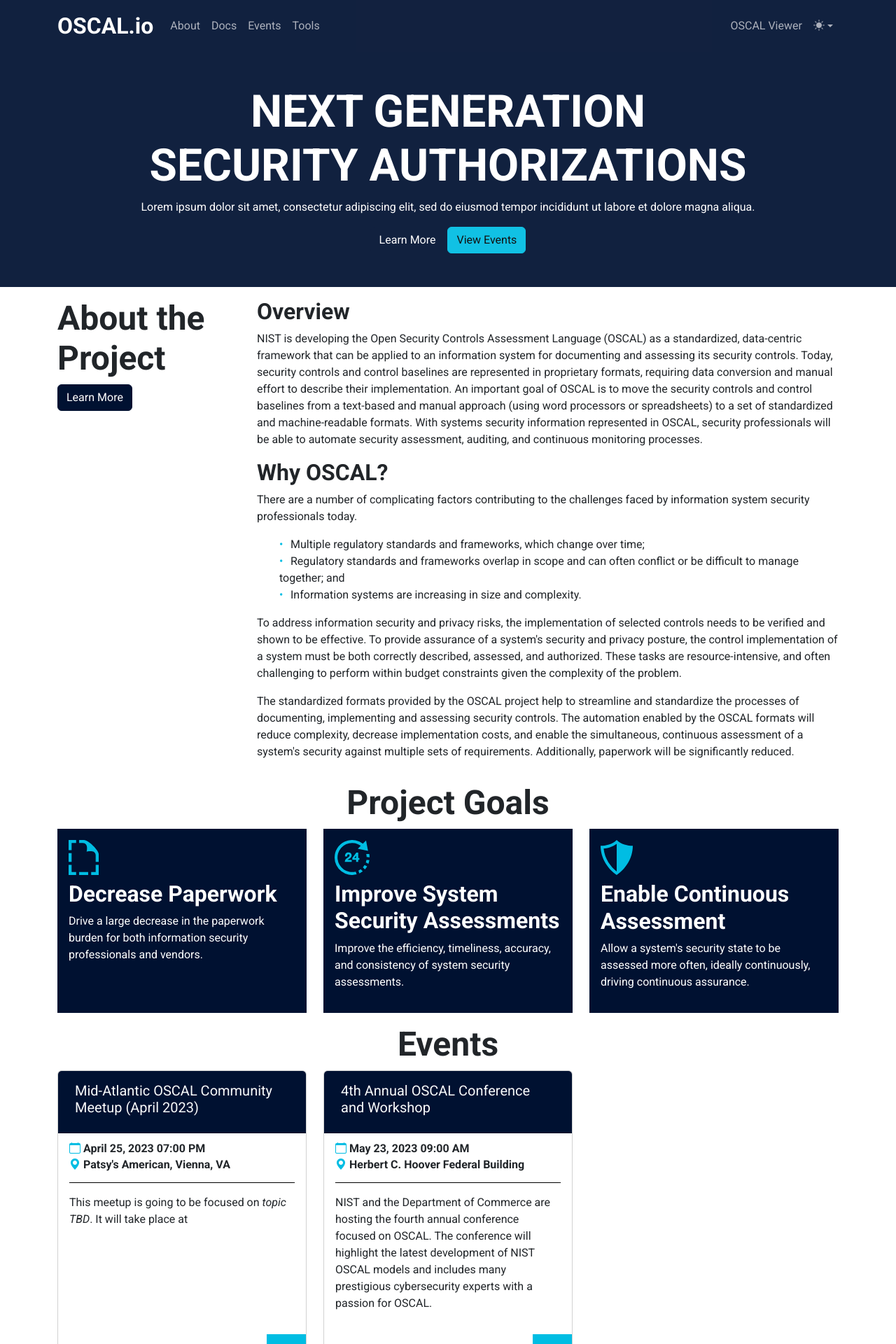
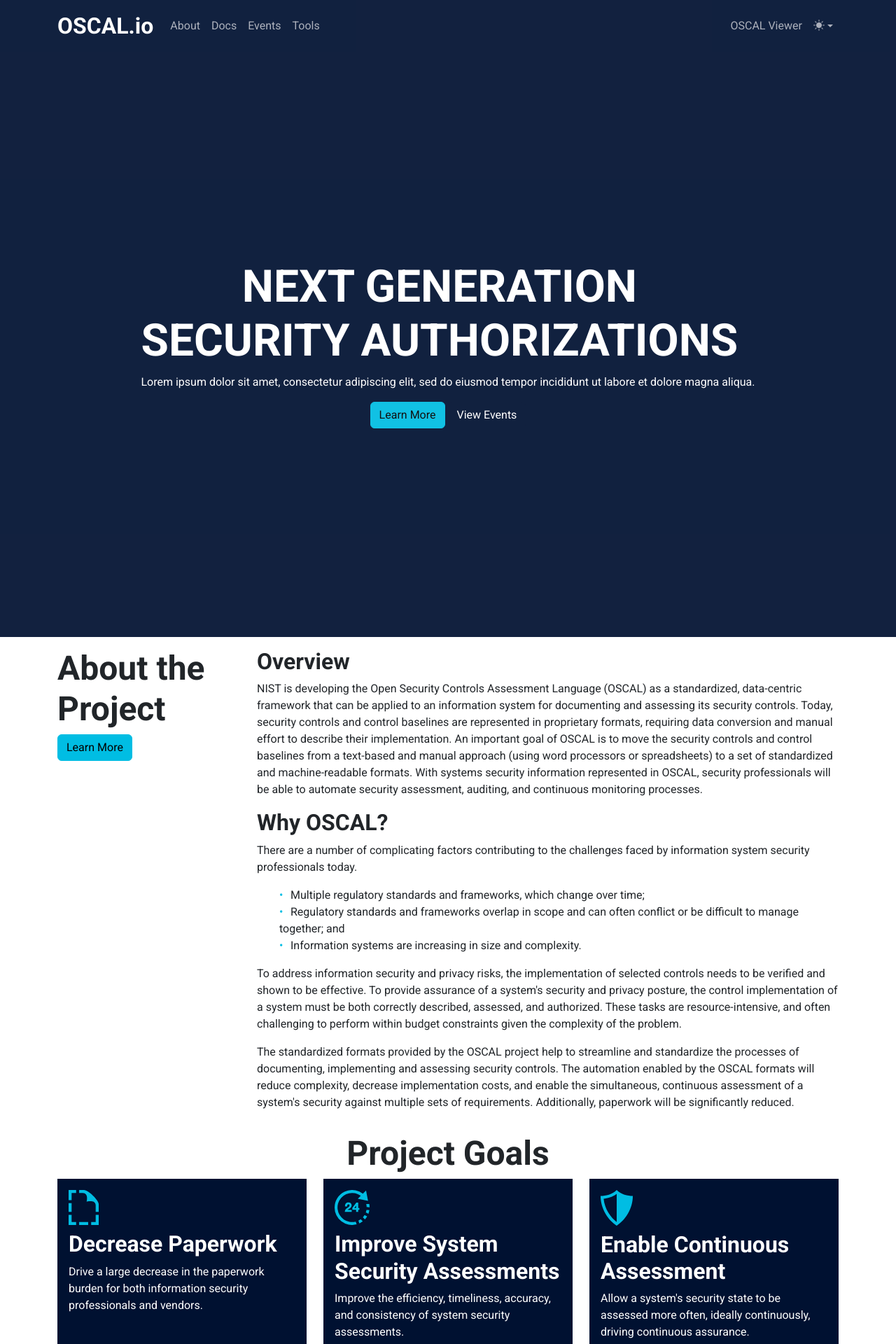
Before and after one commit to EasyDynamics/oscal.io, a Jekyll site: the page built from index.html, in a window 1280 px wide. Shown: the top 1920 px of the page at 70% size. Built offline with Jekyll 4.4.1, drawn with Linux system fonts in a browser that asks for light colours.

Commit message:
feat: full-height banner
This was accomplished by subtracting an estimated height for the navbar.
It's pretty imprecise and fragile but it's a starting point!

```diff
--- a/assets/css/home.scss
+++ b/assets/css/home.scss
@@ -15,6 +15,8 @@
   font-size: 4em;
 }
 
+// 4em "falls off" the screen of even larger mobile devices;
+// scaling down a bit fits the content a little better.
 @include media-breakpoint-down(sm) {
   .cover-text {
     font-weight: bold;
@@ -25,6 +27,7 @@
 .cover {
   text-align: center;
   opacity: 0.93;
+  min-height: calc(100vh - 4em);
 }
 
 .navbar {
--- a/index.html
+++ b/index.html
@@ -2,15 +2,21 @@
 layout: home
 ---
 
-<div class="">
+<div>
   <!-- Top of page with background -->
-  <div class="cover container-flex p-5 mx-auto bg-navy text-white">
-    <div class="container">
-      <h1 class="cover-text">Next Generation<br> Security Authorizations</h1>
-      <p>Lorem ipsum dolor sit amet, consectetur adipiscing elit, sed do eiusmod tempor incididunt ut labore et dolore magna
-        aliqua.</p>
-      <a class="btn btn-primary" href="#">Learn More</a>
-      <a class="btn btn-secondary" href="/events/">View Events</a>
+  <div class="cover container-fluid d-flex mx-auto bg-primary text-white">
+    <div class="container d-flex align-items-center">
+      <div class="align-center mx-auto">
+        <div class="d-flex flex-row">
+          <h1 class="cover-text">Next Generation<br> Security Authorizations</h1>
+        </div>
+        <div class="d-flex flex-row">
+          <p>Lorem ipsum dolor sit amet, consectetur adipiscing elit, sed do eiusmod tempor incididunt ut labore et dolore magna
+            aliqua.</p>
+        </div>
+        <a class="btn btn-secondary" href="#">Learn More</a>
+        <a class="btn btn-primary" href="/events/">View Events</a>
+      </div>
     </div>
   </div>
 
@@ -20,7 +26,7 @@ layout: home
       <!-- Side float -->
       <aside class="col-md-3 col-sm-12">
         <h2>About the Project</h2>
-        <a class="btn btn-primary" href="">Learn More</a>
+        <a class="btn btn-secondary" href="">Learn More</a>
       </aside>
       <div class="col-md-9 col-sm-12">
         <h3>Overview</h3>
```
